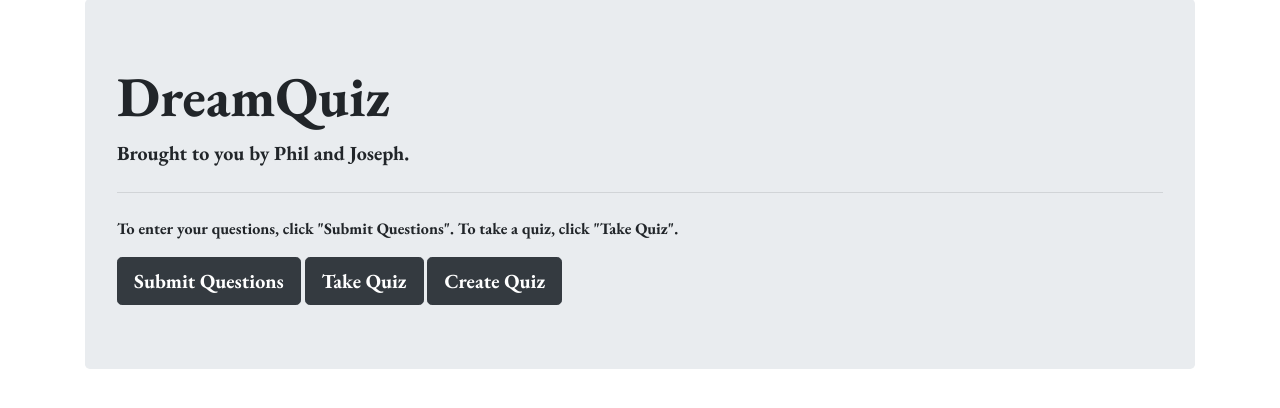
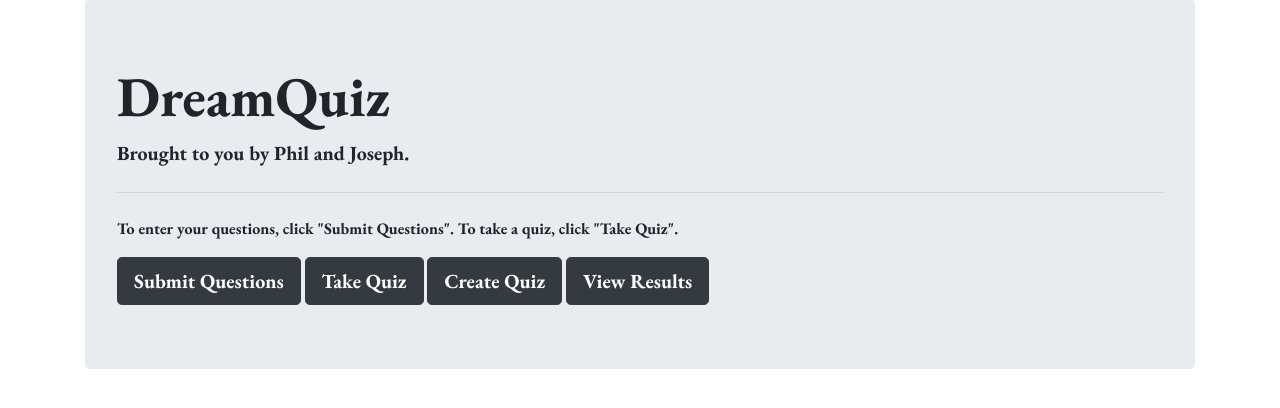
Before and after one commit to jszym/dreamquiz, a Laravel app: page / in a window 1280 px wide. Shown: the part 81-489 px from the top of the page. Run offline with Laravel 8, Linux system fonts and the light colour scheme; some libraries are stand-ins or nearby versions.

Commit message:
added links

```diff
--- a/resources/views/home.blade.php
+++ b/resources/views/home.blade.php
@@ -8,8 +8,10 @@
   <p class="lead">Brought to you by Phil and Joseph.</p>
   <hr class="my-4">
   <p>To enter your questions, click "Submit Questions". To take a quiz, click "Take Quiz".</p>
-  <a class="btn btn-dark btn-lg" href="#" role="button">Submit Questions</a>
-  <a class="btn btn-dark btn-lg" href="#" role="button">Take Quiz</a>
-  <a class="btn btn-dark btn-lg" href="#" role="button">Create Quiz</a>
+  <a class="btn btn-dark btn-lg" href="/questions" role="button">Submit Questions</a>
+  <a class="btn btn-dark btn-lg" href="/take" role="button">Take Quiz</a>
+  <a class="btn btn-dark btn-lg" href="/create" role="button">Create Quiz</a>
+  <a class="btn btn-dark btn-lg" href="/results" role="button">View Results</a>
+
 </div>
 @endsection
```
